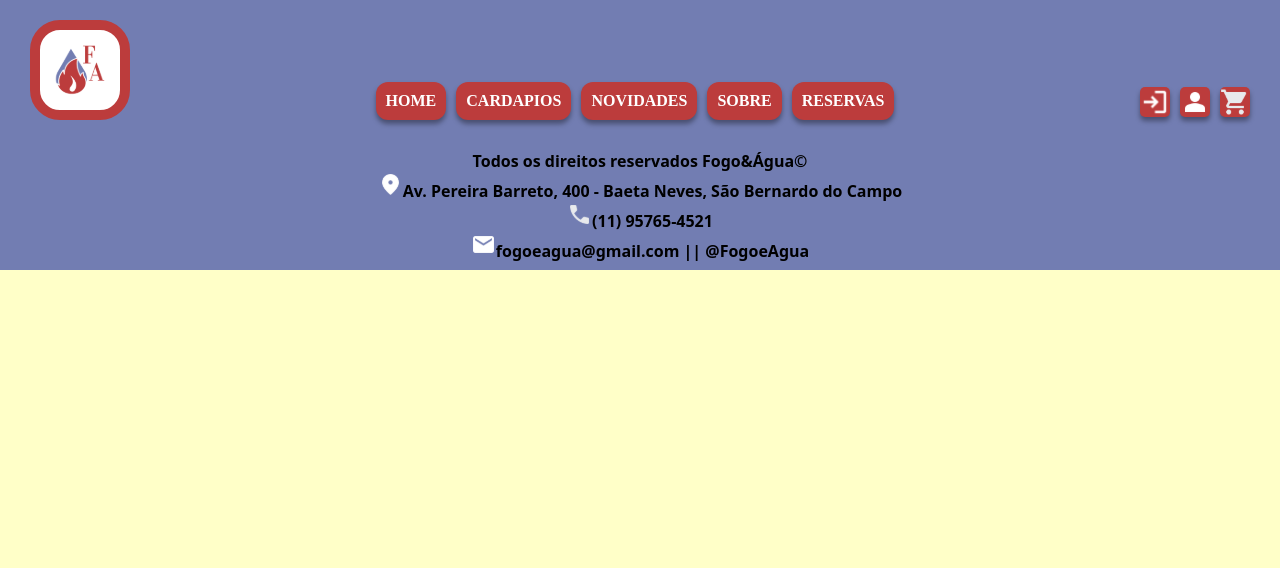
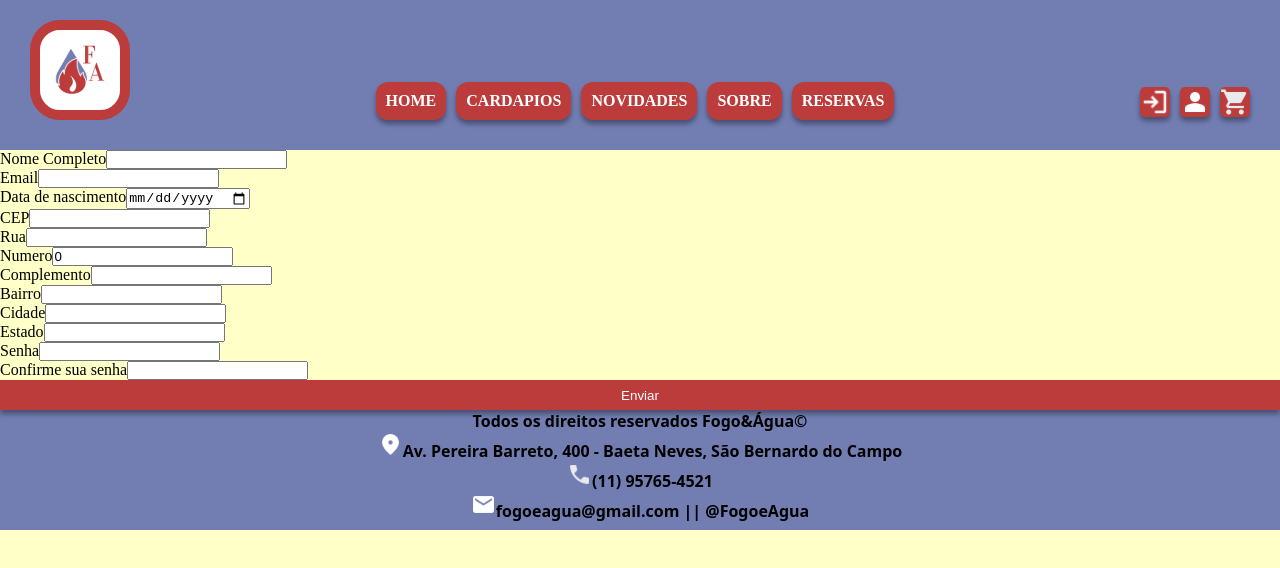
Before and after one commit to sergiofisio/aula_react_ETEC, a React (Vite) app: page /register in a window 1280 px wide. Shown: the top 568 px of the page. Built offline with nearby package versions, Linux system fonts and the light colour scheme.

Commit message:
criação de forms

```diff
--- a/package.json
+++ b/package.json
@@ -10,6 +10,7 @@
     "preview": "vite preview"
   },
   "dependencies": {
+    "axios": "^1.9.0",
     "react": "^19.0.0",
     "react-dom": "^19.0.0",
     "react-router-dom": "^7.5.1",
--- a/src/App.jsx
+++ b/src/App.jsx
@@ -4,6 +4,7 @@ import { Header } from "./components/header";
 import Home from "./pages/home";
 import Footer from "./components/footer";
 import Cardapio from "./pages/cardapio";
+import PageForm from "./pages/form";
 
 function App() {
   return (
@@ -12,6 +13,8 @@ function App() {
       <Routes>
         <Route path="/" element={<Home />} />
         <Route path="/cardapios" element={<Cardapio />} />
+        <Route path="/login" element={<PageForm type="login" />} />
+        <Route path="/register" element={<PageForm type="register" />} />
       </Routes>
       <Footer />
     </div>
--- /dev/null
+++ b/src/components/form/index.jsx
@@ -0,0 +1,7 @@
+export default function Form({ children, onSubmit }) {
+  return (
+    <div>
+      <form onSubmit={onSubmit}>{children}</form>
+    </div>
+  );
+}
--- /dev/null
+++ b/src/components/form/login/index.jsx
@@ -0,0 +1,38 @@
+import Input from "../../input";
+
+const Inputs = [
+  {
+    name: "email",
+    texto: "Email",
+    type: "email",
+    required: true,
+  },
+  {
+    name: "senha",
+    texto: "Senha",
+    type: "password",
+    required: true,
+  },
+];
+
+export default function Login({ form, setForm }) {
+  return (
+    <>
+      {Inputs.map((input, key) => {
+        return (
+          <Input
+            key={key}
+            name={input.name}
+            texto={input.texto}
+            type={input.type}
+            required={input.required}
+            value={form[input.name]}
+            onChange={(e) => {
+              setForm({ ...form, [input.name]: e.target.value });
+            }}
+          />
+        );
+      })}
+    </>
+  );
+}
--- /dev/null
+++ b/src/components/form/register/index.jsx
@@ -0,0 +1,131 @@
+import axios from "axios";
+import Input from "../../input";
+
+const Inputs = [
+  {
+    name: "name",
+    texto: "Nome Completo",
+    type: "text",
+    required: true,
+  },
+  {
+    name: "email",
+    texto: "Email",
+    type: "email",
+    required: true,
+  },
+  {
+    name: "date",
+    texto: "Data de nascimento",
+    type: "date",
+    required: true,
+  },
+  {
+    name: "cep",
+    texto: "CEP",
+    type: "text",
+    required: true,
+  },
+  {
+    name: "rua",
+    texto: "Rua",
+    type: "text",
+    required: true,
+  },
+  {
+    name: "numero",
+    texto: "Numero",
+    type: "number",
+    required: true,
+  },
+  {
+    name: "complemento",
+    texto: "Complemento",
+    type: "text",
+    required: false,
+  },
+  {
+    name: "bairro",
+    texto: "Bairro",
+    type: "text",
+    required: false,
+  },
+  {
+    name: "cidade",
+    texto: "Cidade",
+    type: "text",
+    required: false,
+  },
+  {
+    name: "estado",
+    texto: "Estado",
+    type: "text",
+    required: false,
+  },
+  {
+    name: "senha",
+    texto: "Senha",
+    type: "password",
+    required: true,
+  },
+  {
+    name: "confSenha",
+    texto: "Confirme sua senha",
+    type: "password",
+    required: true,
+  },
+];
+
+export default function Register({ form, setForm }) {
+  async function handleGetCep(e, cep) {
+    e.preventDefault();
+    e.stopPropagation();
+    if (cep.replace(/[^0-9]/g, "").length !== 8) return;
+
+    try {
+      const resposta = await axios.get(`https://viacep.com.br/ws/${cep}/json/`);
+      console.log({ resposta });
+
+      if (resposta.data.erro) {
+        alert("CEP não encontrado");
+        return;
+      }
+
+      setForm({
+        ...form,
+        rua: resposta.data.logradouro,
+        bairro: resposta.data.bairro,
+        cidade: resposta.data.localidade,
+        estado: resposta.data.uf,
+      });
+    } catch (error) {
+      alert("Erro ao buscar o CEP");
+      console.log({ error });
+    }
+  }
+
+  return (
+    <>
+      {Inputs.map((input, key) => {
+        return (
+          <Input
+            key={key}
+            name={input.name}
+            texto={input.texto}
+            type={input.type}
+            required={input.required}
+            value={form[input.name]}
+            onChange={(e) => {
+              setForm({ ...form, [input.name]: e.target.value });
+            }}
+            onBlur={
+              input.name === "cep"
+                ? (e) => handleGetCep(e, e.target.value)
+                : undefined
+            }
+          />
+        );
+      })}
+    </>
+  );
+}
--- a/src/components/header/button/button.css
+++ b/src/components/header/button/button.css
@@ -1,6 +1,7 @@
 button {
   background-color: transparent;
   border: none;
+  cursor: pointer;
 }
 
 .header__button > img {
@@ -10,3 +11,11 @@ button {
   box-shadow: rgba(0, 0, 0, 0.365) 0px 4px 5px 0px;
   border-radius: 5px;
 }
+
+.botao-vermelho {
+  width: 100%;
+  height: 30px;
+  color: white;
+  background-color: rgb(188, 60, 60);
+  box-shadow: rgba(0, 0, 0, 0.365) 0px 4px 5px 0px;
+}
--- a/src/components/header/button/index.jsx
+++ b/src/components/header/button/index.jsx
@@ -1,9 +1,12 @@
+import { useNavigate } from "react-router-dom";
 import "./button.css";
 
-export default function Button({ icon, className }) {
+export default function Button({ link, text, icon, className }) {
+  const navigate = useNavigate();
+
   return (
-    <button className={className}>
-      <img src={icon} alt="Icone de login" />
+    <button onClick={() => navigate(link)} className={className}>
+      {text ? text : <img src={icon} alt="Icone de login" />}
     </button>
   );
 }
--- a/src/components/header/index.jsx
+++ b/src/components/header/index.jsx
@@ -33,12 +33,15 @@ const links = [
 const buttons = [
   {
     icon: loginIcon,
+    link: "/login",
   },
   {
     icon: userIcon,
+    link: "/register",
   },
   {
     icon: shopIcon,
+    link: "/cart",
   },
 ];
 
@@ -58,7 +61,12 @@ export function Header() {
       <div className="header__buttons">
         {buttons.map((button, key) => {
           return (
-            <Button className="header__button" icon={button.icon} key={key} />
+            <Button
+              link={button.link}
+              className="header__button"
+              icon={button.icon}
+              key={key}
+            />
           );
         })}
       </div>
--- /dev/null
+++ b/src/components/input/index.jsx
@@ -0,0 +1,24 @@
+export default function Input({
+  name,
+  texto,
+  type,
+  value,
+  onChange,
+  onBlur,
+  required,
+}) {
+  return (
+    <div>
+      <label htmlFor={name}>{texto}</label>
+      <input
+        type={type}
+        id={name}
+        name={name}
+        value={value}
+        onChange={onChange}
+        onBlur={onBlur}
+        required={required}
+      />
+    </div>
+  );
+}
--- /dev/null
+++ b/src/pages/form/index.jsx
@@ -0,0 +1,50 @@
+import { useEffect, useState } from "react";
+import Form from "../../components/form";
+import Register from "../../components/form/register";
+import Login from "../../components/form/login";
+import Button from "../../components/header/button";
+
+export default function PageForm({ type }) {
+  const [form, setForm] = useState({});
+
+  function handleSubmit(e) {
+    e.preventDefault();
+    e.stopPropagation();
+
+    console.log(form);
+  }
+
+  useEffect(() => {
+    if (type === "register") {
+      setForm({
+        nome: "",
+        email: "",
+        senha: "",
+        confSenha: "",
+        cep: "",
+        rua: "",
+        numero: 0,
+        complemento: "",
+        bairro: "",
+        cidade: "",
+        estado: "",
+      });
+    } else {
+      setForm({
+        email: "",
+        senha: "",
+      });
+    }
+  }, [type]);
+
+  return (
+    <Form onSubmit={handleSubmit}>
+      {type === "register" ? (
+        <Register form={form} setForm={setForm} />
+      ) : (
+        <Login form={form} setForm={setForm} />
+      )}
+      <Button className="botao-vermelho" text="Enviar" />
+    </Form>
+  );
+}
```
Also changed, not shown: src/pages/cardapio/index.jsx (+5 -21 lines), 1 other file (tests, documents, lock files or other folders).
